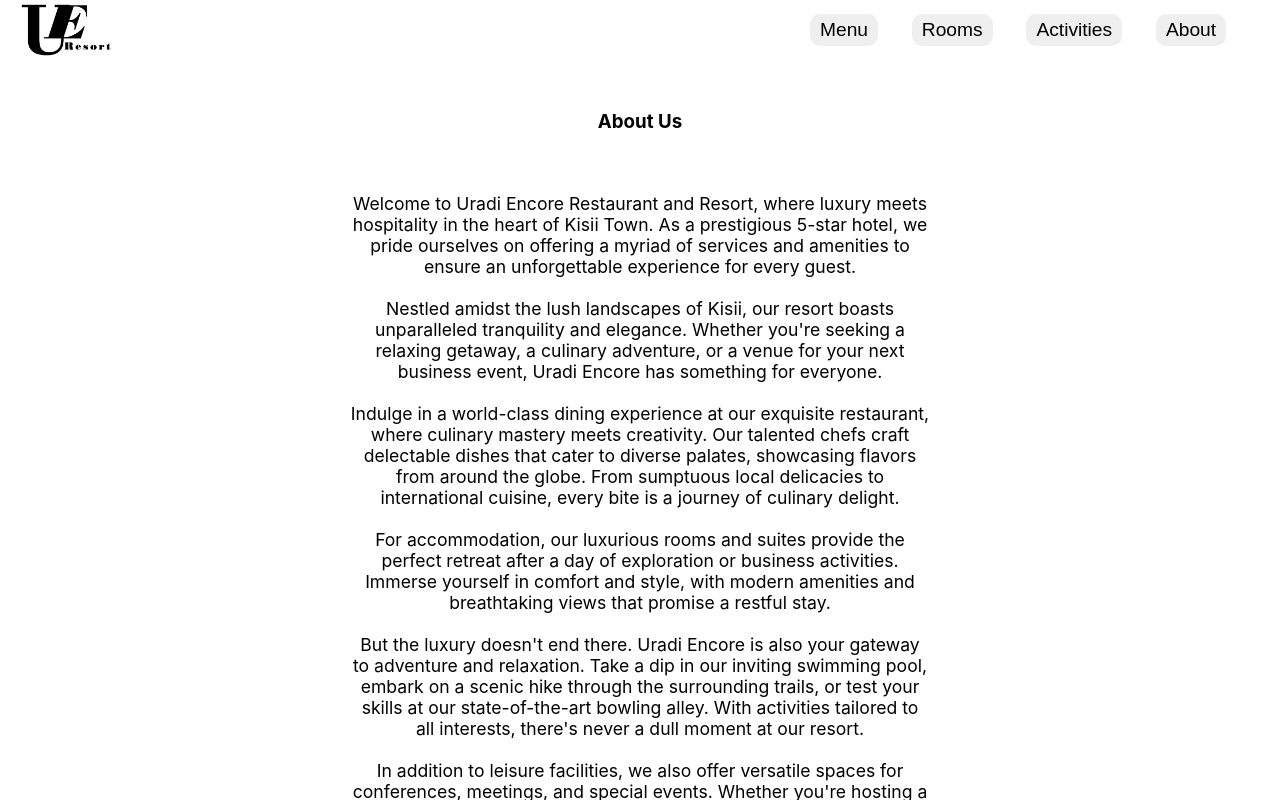
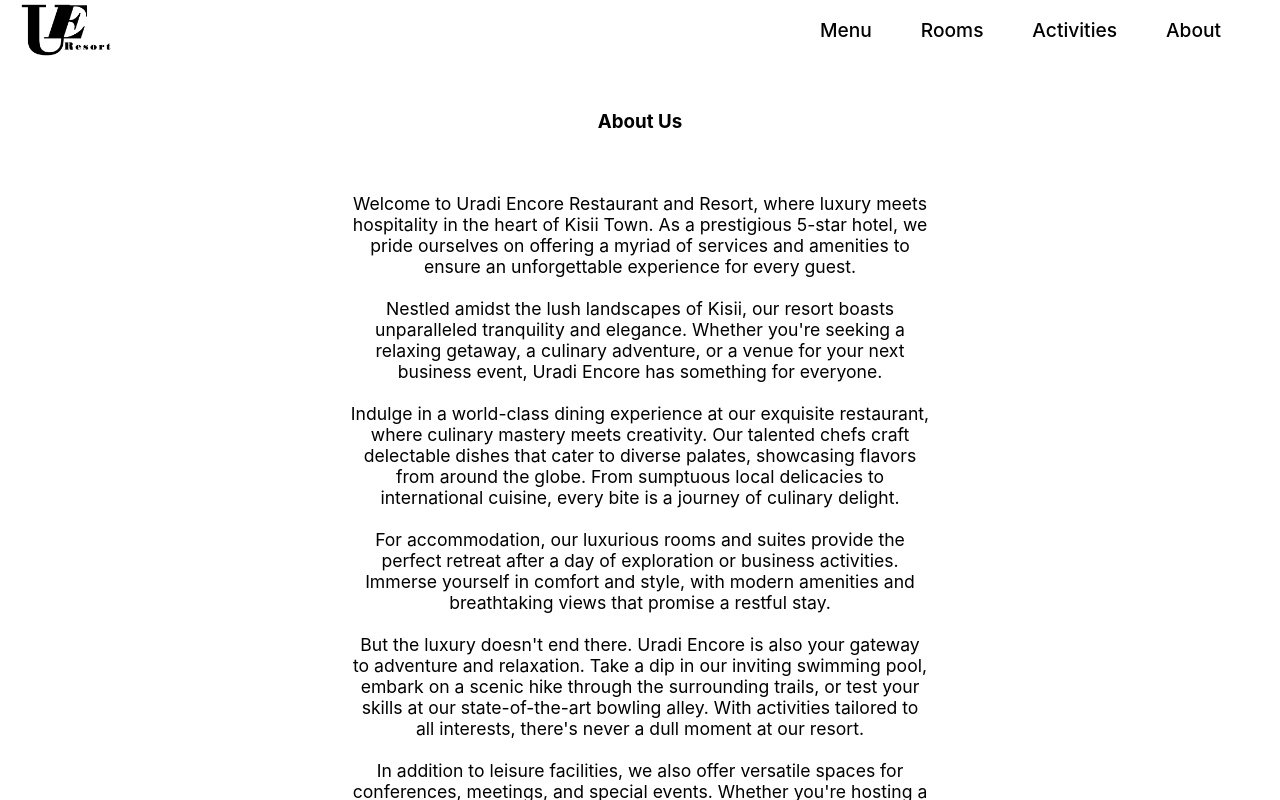
Before and after one commit to Jimmy21048/hotel-site, a React (Create React App) app: page /about in a window 1280 px wide. Built offline with nearby package versions, Linux system fonts and the light colour scheme; no server answers.

Commit message:
services tabs tries 1

```diff
--- a/src/components/ServicesHeader.js
+++ b/src/components/ServicesHeader.js
@@ -8,8 +8,8 @@
     const { setAuthState, authState, username} = useContext(AuthContext);
     const history = useNavigate();
 
-    // axios.get("http://localhost:3001/login/auth", {
-        axios.get("https://uradi-encore-server.onrender.com/login/auth", {
+    axios.get("http://localhost:3001/login/auth", {
+        // axios.get("https://uradi-encore-server.onrender.com/login/auth", {
           headers : {
             accessToken: localStorage.getItem("accessToken")
           }
@@ -28,20 +28,20 @@
           }
         })
 
-        const selectTask = (id, link) => {
-          id.style.color = "green";
-          history(link);
-        }
+        // const selectTask = (id, link) => {
+        //   id.style.color = "green";
+        //   history(link);
+        // }
 
     return (
         <header className="services-header">
             <Link to="/"><img src='../images/uradi-logo2.png' alt='hotel-logo' /></Link>
             <div className="services-tabs">
-                <button className="button active" id="btn1" onClick={(e) => selectTask(e.target, "/main/foods")}><i class="fa-solid fa-mug-hot"></i>Menu</button>
-                <button className="button" id="btn2" onClick={(e) => selectTask(e.target, "/main/rooms")}><i class="fa-solid fa-bed"></i>Rooms</button>
-                <button className="button" id="btn3" onClick={(e) => selectTask(e.target, "/main/games")}><i class="fa-solid fa-puzzle-piece"></i>Activities</button>
-                <button className="button" id="btn4" onClick={(e) => selectTask(e.target, "/about")}><i class="fa-solid fa-circle-info"></i>About</button>
-                <div className="acc-logout"  >
+                <Link className="button"  to="/main/foods" ><i class="fa-solid fa-mug-hot"></i>Menu</Link>
+                <Link className="button"  to="/main/rooms" ><i class="fa-solid fa-bed"></i>Rooms</Link>
+                <Link className="button"  to="/main/games" ><i class="fa-solid fa-puzzle-piece"></i>Activities</Link>
+                <Link className="button"  href="/about" ><i class="fa-solid fa-circle-info"></i>About</Link>
+                <div className="acc-logout" >
                     {
                         !authState ?
                         <p style={{display: "none"}}>Not logged in</p>
```
